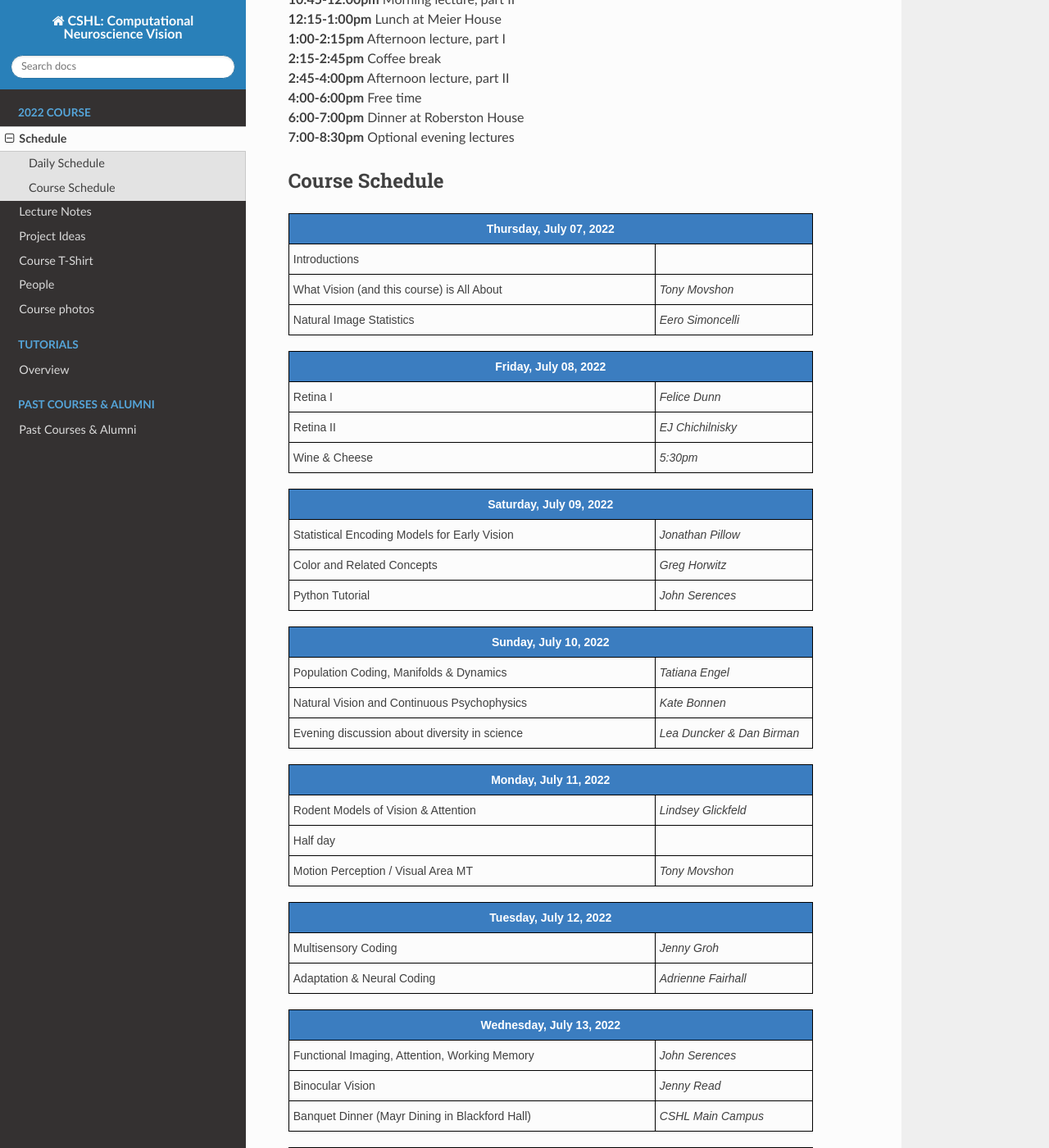
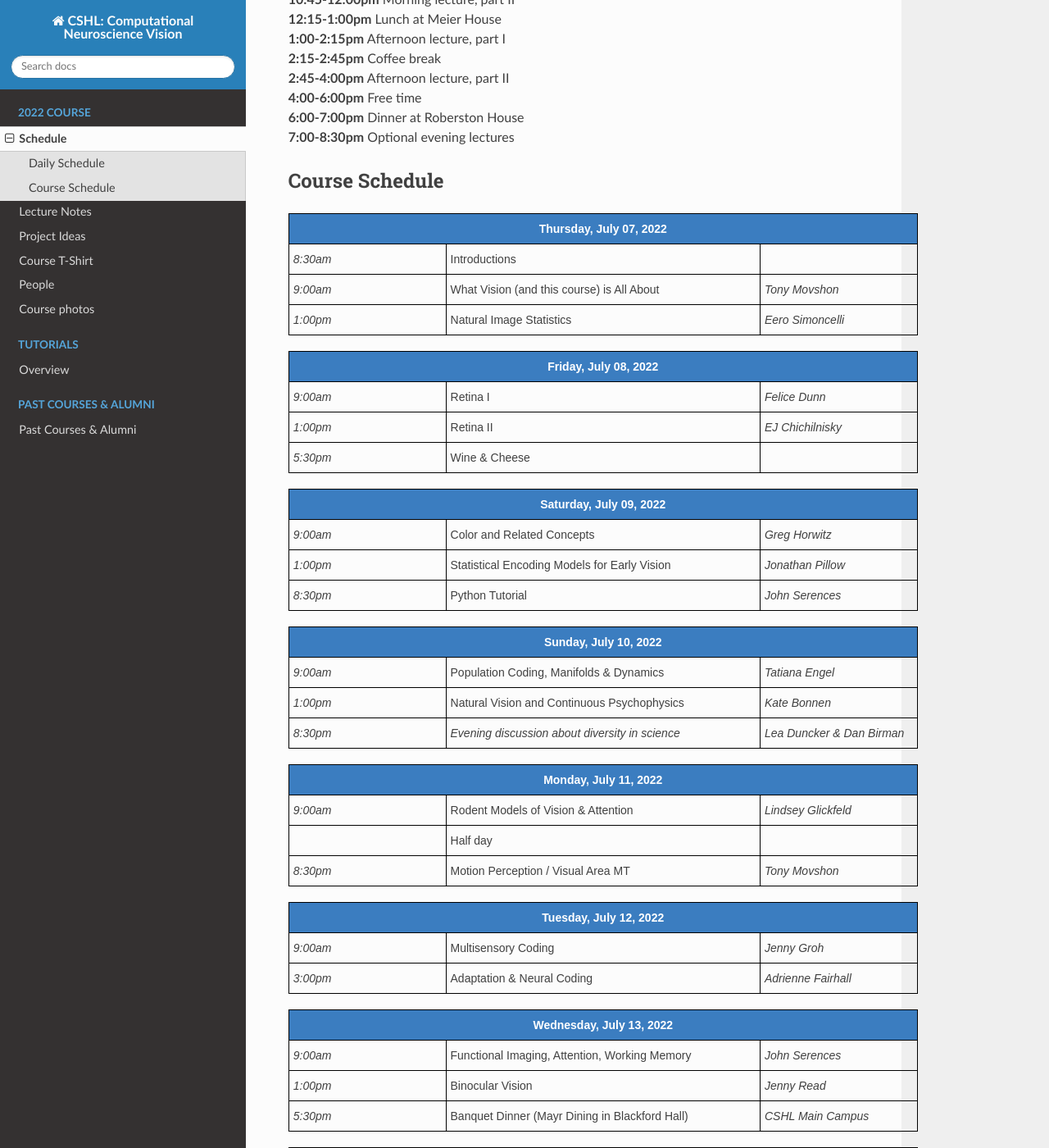
Before and after one commit to CSHL-comp-neuro-vision/website, a Sphinx documentation site: the page built from source/2022/schedule.md, in a window 1280 px wide and 1400 px high, scrolled down 300 px. Shown: the whole window at 82% size. Built offline with Sphinx 7.4.7 and the Read the Docs theme 2.0.0, drawn with Linux system fonts in a browser that asks for light colours; some of the changed text lies outside the part shown.

Commit message:
Update schedule.md

```diff
--- a/source/2022/schedule.md
+++ b/source/2022/schedule.md
@@ -17,31 +17,35 @@
 ## Course Schedule
 
 <style type="text/css">
-.tg  {border-collapse:collapse;border-spacing:0; width:50vw;}
+.tg  {border-collapse:collapse;border-spacing:0; width:60vw;}
 .tg td{border-color:black;border-style:solid;border-width:1px;font-family:Arial, sans-serif;font-size:14px;
   overflow:hidden;padding:10px 5px;word-break:normal;}
 .tg th{border-color:black;border-style:solid;border-width:1px;font-family:Arial, sans-serif;font-size:14px;
   font-weight:normal;overflow:hidden;padding:10px 5px;word-break:normal;}
 .tg .tg-jn54{background-color:#3b7dc0;border-color:#000000;color:#ffffff;text-align:center;vertical-align:top}
-.tg .tg-73oq{border-color:#000000;text-align:left;vertical-align:top}
+.tg .tg-73oq{border-color:#000000;text-align:left;vertical-align:top;width:30vw;}
 .tg .tg-lmxn{border-color:#000000;font-style:italic;text-align:left;vertical-align:top;width:15vw;}
+.tg .tg-left{border-color:#000000;font-style:italic;text-align:left;vertical-align:top;width:15vw;}
 </style>
 <table class="tg">
 <thead>
   <tr>
-    <th class="tg-jn54" colspan="2"><span style="font-weight:bold">Thursday, July 07, 2022</span></th>
+    <th class="tg-jn54" colspan="3"><span style="font-weight:bold">Thursday, July 07, 2022</span></th>
   </tr>
 </thead>
 <tbody>
   <tr>
+    <td class="tg-left">8:30am</td>
     <td class="tg-73oq">Introductions</td>
     <td class="tg-lmxn"></td>
   </tr>
   <tr>
+    <td class="tg-left">9:00am</td>
     <td class="tg-73oq">What Vision (and this course) is All About</td>
     <td class="tg-lmxn">Tony Movshon</span></td>
   </tr>
   <tr>
+    <td class="tg-left">1:00pm</td>
     <td class="tg-73oq">Natural Image Statistics</td>
     <td class="tg-lmxn">Eero Simoncelli</td>
   </tr>
@@ -53,21 +57,24 @@
 <table class="tg">
 <thead>
   <tr>
-    <th class="tg-jn54" colspan="2"><span style="font-weight:bold">Friday, July 08, 2022</span></th>
+    <th class="tg-jn54" colspan="3"><span style="font-weight:bold">Friday, July 08, 2022</span></th>
   </tr>
 </thead>
 <tbody>
   <tr>
+    <td class="tg-left">9:00am</td>
     <td class="tg-73oq">Retina I</td>
     <td class="tg-lmxn">Felice Dunn</span></td>
   </tr>
   <tr>
+    <td class="tg-left">1:00pm</td>
     <td class="tg-73oq">Retina II</td>
     <td class="tg-lmxn">EJ Chichilnisky</td>
   </tr>
   <tr>
+    <td class="tg-left">5:30pm</td>
     <td class="tg-73oq">Wine & Cheese</td>
-    <td class="tg-lmxn">5:30pm</td>
+    <td class="tg-lmxn"></td>
   </tr>
 </tbody>
 </table>
@@ -78,19 +85,22 @@
 <table class="tg">
 <thead>
   <tr>
-    <th class="tg-jn54" colspan="2"><span style="font-weight:bold">Saturday, July 09, 2022</span></th>
+    <th class="tg-jn54" colspan="3"><span style="font-weight:bold">Saturday, July 09, 2022</span></th>
   </tr>
 </thead>
 <tbody>
   <tr>
+    <td class="tg-left">9:00am</td>
+    <td class="tg-73oq">Color and Related Concepts</td>
+    <td class="tg-lmxn">Greg Horwitz</td>
+  </tr>
+  <tr>
+    <td class="tg-left">1:00pm</td>
     <td class="tg-73oq">Statistical Encoding Models for Early Vision</td>
     <td class="tg-lmxn">Jonathan Pillow</span></td>
   </tr>
   <tr>
-    <td class="tg-73oq">Color and Related Concepts</td>
-    <td class="tg-lmxn">Greg Horwitz</td>
-  </tr>
-  <tr>
+    <td class="tg-left">8:30pm</td>
     <td class="tg-73oq">Python Tutorial</td>
     <td class="tg-lmxn">John Serences</td>
   </tr>
@@ -102,20 +112,23 @@
 <table class="tg">
 <thead>
   <tr>
-    <th class="tg-jn54" colspan="2"><span style="font-weight:bold">Sunday, July 10, 2022</span></th>
+    <th class="tg-jn54" colspan="3"><span style="font-weight:bold">Sunday, July 10, 2022</span></th>
   </tr>
 </thead>
 <tbody>
   <tr>
+    <td class="tg-left">9:00am</td>
     <td class="tg-73oq">Population Coding, Manifolds & Dynamics</td>
     <td class="tg-lmxn">Tatiana Engel</span></td>
   </tr>
   <tr>
+    <td class="tg-left">1:00pm</td>
     <td class="tg-73oq">Natural Vision and Continuous Psychophysics</td>
     <td class="tg-lmxn">Kate Bonnen</td>
   </tr>
   <tr>
-    <td class="tg-73oq">Evening discussion about diversity in science</td>
+    <td class="tg-left">8:30pm</td>
+    <td class="tg-left">Evening discussion about diversity in science</td>
     <td class="tg-lmxn">Lea Duncker & Dan Birman</td>
   </tr>
 </tbody>
@@ -126,19 +139,22 @@
 <table class="tg">
 <thead>
   <tr>
-    <th class="tg-jn54" colspan="2"><span style="font-weight:bold">Monday, July 11, 2022</span></th>
+    <th class="tg-jn54" colspan="3"><span style="font-weight:bold">Monday, July 11, 2022</span></th>
   </tr>
 </thead>
 <tbody>
   <tr>
+    <td class="tg-left">9:00am</td>
     <td class="tg-73oq">Rodent Models of Vision & Attention</td>
     <td class="tg-lmxn">Lindsey Glickfeld</span></td>
   </tr>
   <tr>
+    <td class="tg-left"></td>
     <td class="tg-73oq">Half day</td>
     <td class="tg-lmxn"></td>
   </tr>
   <tr>
+    <td class="tg-left">8:30pm</td>
     <td class="tg-73oq">Motion Perception / Visual Area MT</td>
     <td class="tg-lmxn">Tony Movshon</td>
   </tr>
@@ -150,15 +166,17 @@
 <table class="tg">
 <thead>
   <tr>
-    <th class="tg-jn54" colspan="2"><span style="font-weight:bold">Tuesday, July 12, 2022</span></th>
+    <th class="tg-jn54" colspan="3"><span style="font-weight:bold">Tuesday, July 12, 2022</span></th>
   </tr>
 </thead>
 <tbody>
   <tr>
+    <td class="tg-left">9:00am</td>
     <td class="tg-73oq">Multisensory Coding</td>
     <td class="tg-lmxn">Jenny Groh</span></td>
   </tr>
   <tr>
+    <td class="tg-left">3:00pm</td>
     <td class="tg-73oq">Adaptation & Neural Coding</td>
     <td class="tg-lmxn">Adrienne Fairhall</td>
   </tr>
@@ -170,19 +188,22 @@
 <table class="tg">
 <thead>
   <tr>
-    <th class="tg-jn54" colspan="2"><span style="font-weight:bold">Wednesday, July 13, 2022</span></th>
+    <th class="tg-jn54" colspan="3"><span style="font-weight:bold">Wednesday, July 13, 2022</span></th>
   </tr>
 </thead>
 <tbody>
   <tr>
+    <td class="tg-left">9:00am</td>
     <td class="tg-73oq">Functional Imaging, Attention, Working Memory</td>
     <td class="tg-lmxn">John Serences</span></td>
   </tr>
   <tr>
+    <td class="tg-left">1:00pm</td>
     <td class="tg-73oq">Binocular Vision</td>
     <td class="tg-lmxn">Jenny Read</td>
   </tr>
   <tr>
+    <td class="tg-left">5:30pm</td>
     <td class="tg-73oq">Banquet Dinner (Mayr Dining in Blackford Hall)</td>
     <td class="tg-lmxn">CSHL Main Campus</td>
   </tr>
@@ -194,15 +215,17 @@
 <table class="tg">
 <thead>
   <tr>
-    <th class="tg-jn54" colspan="2"><span style="font-weight:bold">Thursday, July 14, 2022</span></th>
+    <th class="tg-jn54" colspan="3"><span style="font-weight:bold">Thursday, July 14, 2022</span></th>
   </tr>
 </thead>
 <tbody>
   <tr>
+    <td class="tg-left">9:00am</td>
     <td class="tg-73oq">Deep Learning</td>
     <td class="tg-lmxn">SueYeon Chung</span></td>
   </tr>
   <tr>
+    <td class="tg-left">1:00pm</td>
     <td class="tg-73oq">Object Recognition</td>
     <td class="tg-lmxn">Anitha Pasupathy</td>
   </tr>
@@ -214,11 +237,12 @@
 <table class="tg">
 <thead>
   <tr>
-    <th class="tg-jn54" colspan="2"><span style="font-weight:bold">Thursday, July 15, 2022</span></th>
+    <th class="tg-jn54" colspan="3"><span style="font-weight:bold">Thursday, July 15, 2022</span></th>
   </tr>
 </thead>
 <tbody>
   <tr>
+    <td class="tg-left"></td>
     <td class="tg-73oq">Day off</td>
     <td class="tg-lmxn"></td>
   </tr>
@@ -230,19 +254,22 @@
 <table class="tg">
 <thead>
   <tr>
-    <th class="tg-jn54" colspan="2"><span style="font-weight:bold">Saturday, July 16, 2022</span></th>
+    <th class="tg-jn54" colspan="3"><span style="font-weight:bold">Saturday, July 16, 2022</span></th>
   </tr>
 </thead>
 <tbody>
   <tr>
+    <td class="tg-left">9:00am</td>
     <td class="tg-73oq">Eye Movements</td>
     <td class="tg-lmxn">Emily Cooper</span></td>
   </tr>
   <tr>
+    <td class="tg-left">1:00pm</td>
     <td class="tg-73oq">Ideal Observer Models and Natural Task Statistics</td>
     <td class="tg-lmxn">Johannes Burge</td>
   </tr>
   <tr>
+    <td class="tg-left">8:30pm</td>
     <td class="tg-73oq">Virtual Reality Demo</td>
     <td class="tg-lmxn">Bas Rokers</td>
   </tr>
@@ -254,21 +281,24 @@
 <table class="tg">
 <thead>
   <tr>
-    <th class="tg-jn54" colspan="2"><span style="font-weight:bold">Sunday, July 17, 2022</span></th>
+    <th class="tg-jn54" colspan="3"><span style="font-weight:bold">Sunday, July 17, 2022</span></th>
   </tr>
 </thead>
 <tbody>
   <tr>
+    <td class="tg-left">9:00am</td>
     <td class="tg-73oq">Physiology of Attention</td>
     <td class="tg-lmxn">Stefan Treue</span></td>
   </tr>
   <tr>
+    <td class="tg-left">1:00pm</td>
     <td class="tg-73oq">Attention and Population Coding</td>
     <td class="tg-lmxn">Marlene Cohen</td>
   </tr>
   <tr>
+    <td class="tg-left">5:30pm</td>
     <td class="tg-73oq">Pasta dinner</td>
-    <td class="tg-lmxn">5:30pm</td>
+    <td class="tg-lmxn"></td>
   </tr>
 </tbody>
 </table>
@@ -278,19 +308,22 @@
 <table class="tg">
 <thead>
   <tr>
-    <th class="tg-jn54" colspan="2"><span style="font-weight:bold">Monday, July 18, 2022</span></th>
+    <th class="tg-jn54" colspan="3"><span style="font-weight:bold">Monday, July 18, 2022</span></th>
   </tr>
 </thead>
 <tbody>
   <tr>
+    <td class="tg-left">9:00am</td>
     <td class="tg-73oq">Neural Mechanisms of Decision-Making</td>
     <td class="tg-lmxn">Roozbeh Kiani</span></td>
   </tr>
   <tr>
+    <td class="tg-left">1:00pm</td>
     <td class="tg-73oq">Reading/Divided Attention</td>
     <td class="tg-lmxn">Geoff Boynton</td>
   </tr>
   <tr>
+    <td class="tg-left">8:30pm</td>
     <td class="tg-73oq">Vision Trivia Night</td>
     <td class="tg-lmxn">Emily Cooper</td>
   </tr>
@@ -303,21 +336,24 @@
 <table class="tg">
 <thead>
   <tr>
-    <th class="tg-jn54" colspan="2"><span style="font-weight:bold">Tuesday, July 19, 2022</span></th>
+    <th class="tg-jn54" colspan="3"><span style="font-weight:bold">Tuesday, July 19, 2022</span></th>
   </tr>
 </thead>
 <tbody>
   <tr>
+    <td class="tg-left">9:00am</td>
     <td class="tg-73oq">Parietal Cortex and Decision Making</td>
     <td class="tg-lmxn">Joshua Gold</span></td>
   </tr>
   <tr>
+    <td class="tg-left">Afternoon</td>
     <td class="tg-73oq">Break for Finishing Projects</td>
     <td class="tg-lmxn"></td>
   </tr>
   <tr>
-    <td class="tg-73oq">Course Banquet</td>
-    <td class="tg-lmxn">6:00pm</td>
+    <td class="tg-left">6:00pm</td>
+    <td class="tg-73oq">Course Banquet at Robertson</td>
+    <td class="tg-lmxn"></td>
   </tr>
 </tbody>
 </table>
@@ -328,16 +364,23 @@
 <table class="tg">
 <thead>
   <tr>
-    <th class="tg-jn54" colspan="2"><span style="font-weight:bold">Wednesday, July 20, 2022</span></th>
+    <th class="tg-jn54" colspan="3"><span style="font-weight:bold">Wednesday, July 20, 2022</span></th>
   </tr>
 </thead>
 <tbody>
   <tr>
+    <td class="tg-left">9:00am</td>
     <td class="tg-73oq">Project presentations</td>
     <td class="tg-lmxn"></span></td>
   </tr>
   <tr>
+    <td class="tg-left">12:00pm</td>
     <td class="tg-73oq">Wrap-up Discussions</td>
+    <td class="tg-lmxn"></td>
+  </tr>
+  <tr>
+    <td class="tg-left">12:30pm</td>
+    <td class="tg-73oq">Boxed lunchs to-go</td>
     <td class="tg-lmxn"></td>
   </tr>
 </tbody>
```
